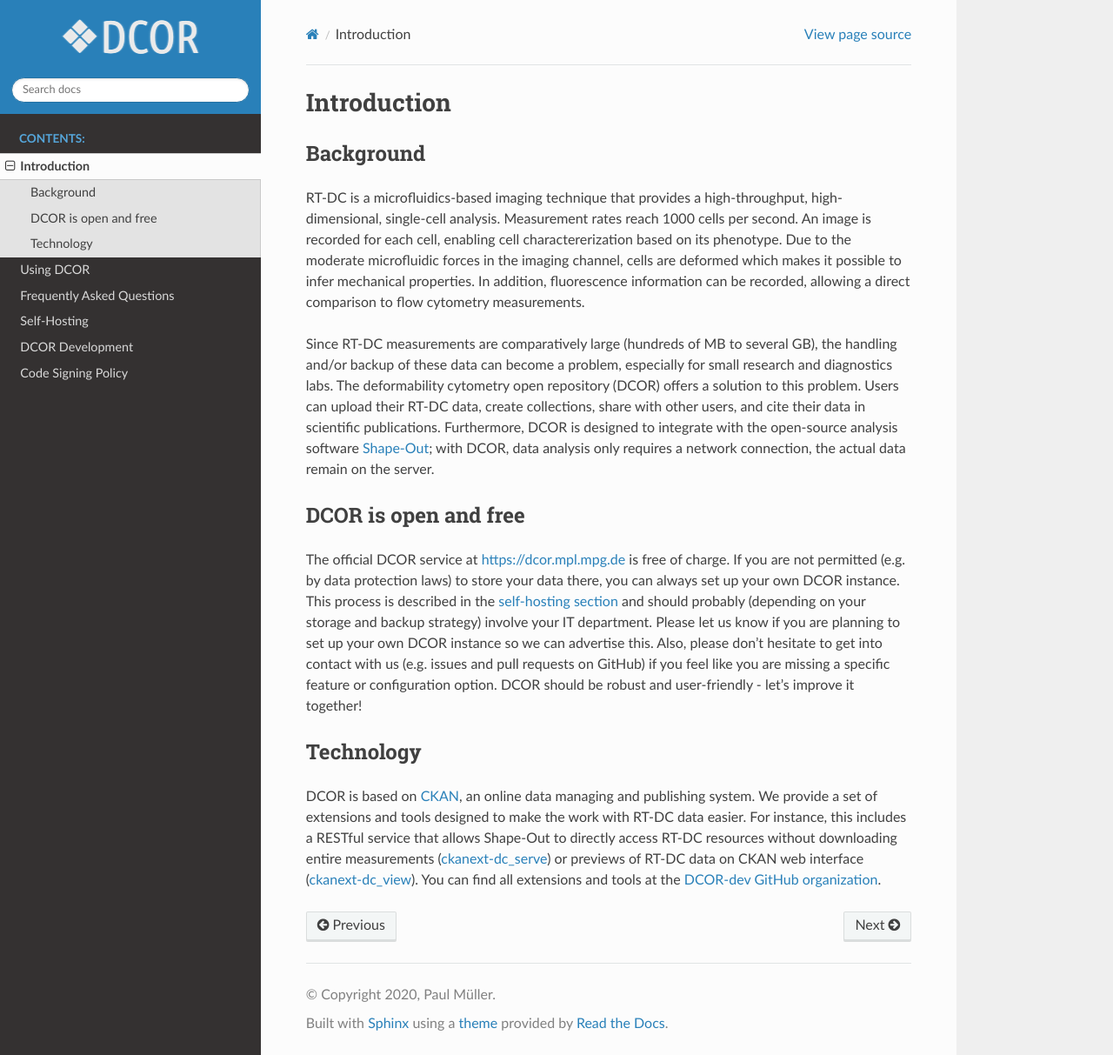
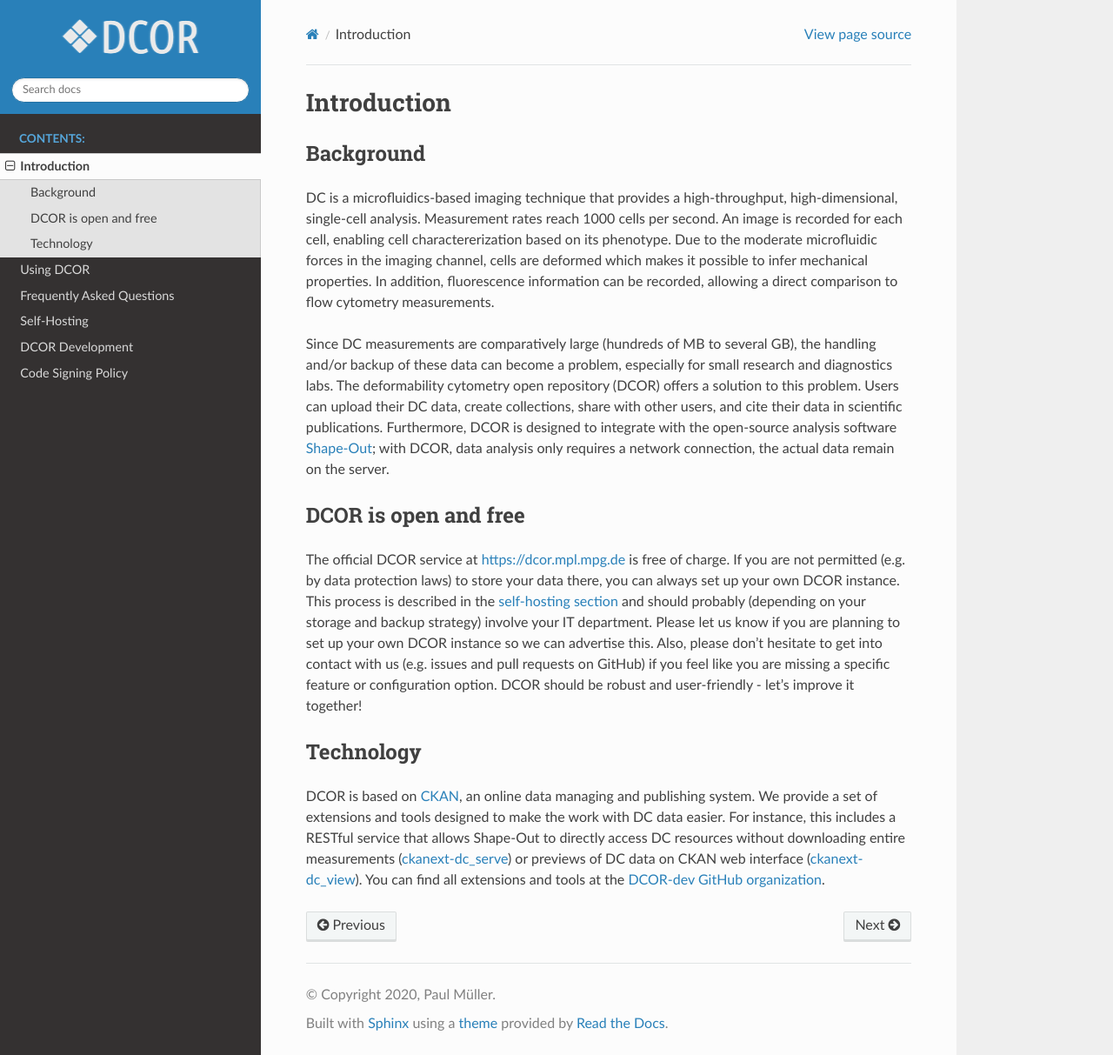
Before and after one commit to DCOR-dev/dcor-docs, a Sphinx documentation site: the page built from docs/sec_introduction.rst, in a window 1280 px wide and 1213 px high. Shown: the whole window at 87% size. Built offline with Sphinx 7.4.7 and the Read the Docs theme 3.1.0, drawn with Linux system fonts in a browser that asks for light colours.

Commit message:
docs: generalized DC naming

```diff
--- a/docs/sec_develop.rst
+++ b/docs/sec_develop.rst
@@ -58,7 +58,7 @@ importing these publicly available datasets from figshare:
 
 .. code::
 
-   ckan import-figshare
+   ckan dcor-import-figshare
 
 
 robots.txt
--- a/docs/sec_introduction.rst
+++ b/docs/sec_introduction.rst
@@ -4,7 +4,7 @@ Introduction
 
 Background
 ==========
-RT-DC is a microfluidics-based imaging technique that provides a
+DC is a microfluidics-based imaging technique that provides a
 high-throughput, high-dimensional, single-cell analysis. Measurement
 rates reach 1000 cells per second. An image is recorded for each cell,
 enabling cell charactererization based on its phenotype. Due to the
@@ -13,11 +13,11 @@ which makes it possible to infer mechanical properties. In addition,
 fluorescence information can be recorded, allowing a direct comparison
 to flow cytometry measurements.
 
-Since RT-DC measurements are comparatively large (hundreds of MB to several GB),
+Since DC measurements are comparatively large (hundreds of MB to several GB),
 the handling and/or backup of these data can become a problem, especially
 for small research and diagnostics labs. The deformability cytometry open
 repository (DCOR) offers a solution to this problem. Users can upload their
-RT-DC data, create collections, share with other users, and cite their data
+DC data, create collections, share with other users, and cite their data
 in scientific publications. Furthermore, DCOR is designed to integrate with the
 open-source analysis software `Shape-Out <https://shapeout2.readthedocs.io>`_;
 with DCOR, data analysis only requires a network connection, the actual data
@@ -42,11 +42,11 @@ Technology
 ==========
 DCOR is based on `CKAN <https://docs.ckan.org/>`_, an online data managing
 and publishing system. We provide a set of extensions and tools designed to
-make the work with RT-DC data easier. For instance, this includes a RESTful
-service that allows Shape-Out to directly access RT-DC resources without
+make the work with DC data easier. For instance, this includes a RESTful
+service that allows Shape-Out to directly access DC resources without
 downloading entire measurements
 (`ckanext-dc_serve <https://github.com/DCOR-dev/ckanext-dc_serve>`_) or
-previews of RT-DC data on CKAN web interface
+previews of DC data on CKAN web interface
 (`ckanext-dc_view <https://github.com/DCOR-dev/ckanext-dc_view>`_).
 You can find all extensions and tools at the
 `DCOR-dev GitHub organization <https://github.com/DCOR-dev>`_.
--- a/docs/sec_self_hosting/installation_manual.rst
+++ b/docs/sec_self_hosting/installation_manual.rst
@@ -203,7 +203,7 @@ the extensions.
    source /usr/lib/ckan/default/bin/activate
    dcor develop
    find /dcor-repos -name requirements.txt -exec pip install -r {} \;
-   pytest --sw /dcor-repos
+   find /dcor-repos -name tests -exec pytest {} \;
 
 
 SSL
--- a/docs/sec_user_guide/upload.rst
+++ b/docs/sec_user_guide/upload.rst
@@ -8,7 +8,7 @@ Uploading data to DCOR
 
 Prerequisites
 =============
-- DCKit: graphical toolkit for the management of RT-DC data
+- DCKit: graphical toolkit for the management of DC data
   (https://github.com/DC-analysis/DCKit/releases)
 - DCOR-Aid: GUI for managing data on DCOR
   (https://github.com/DCOR-dev/DCOR-Aid/releases)
--- a/docs/sec_user_guide/upload_task_generation.py
+++ b/docs/sec_user_guide/upload_task_generation.py
@@ -134,7 +134,7 @@ def generate_task_file(path):
                             resource_dicts=resource_dicts)
         print(" - Done!")
     else:
-        print("\n...No usable RT-DC files!")
+        print("\n...No usable DC files!")
 
 
 def get_supplementary_resource_metadata(path):
```
Also changed, not shown: docs/sec_user_guide/access.rst (+7 -7 lines), docs/figures/pipelines.svg.
